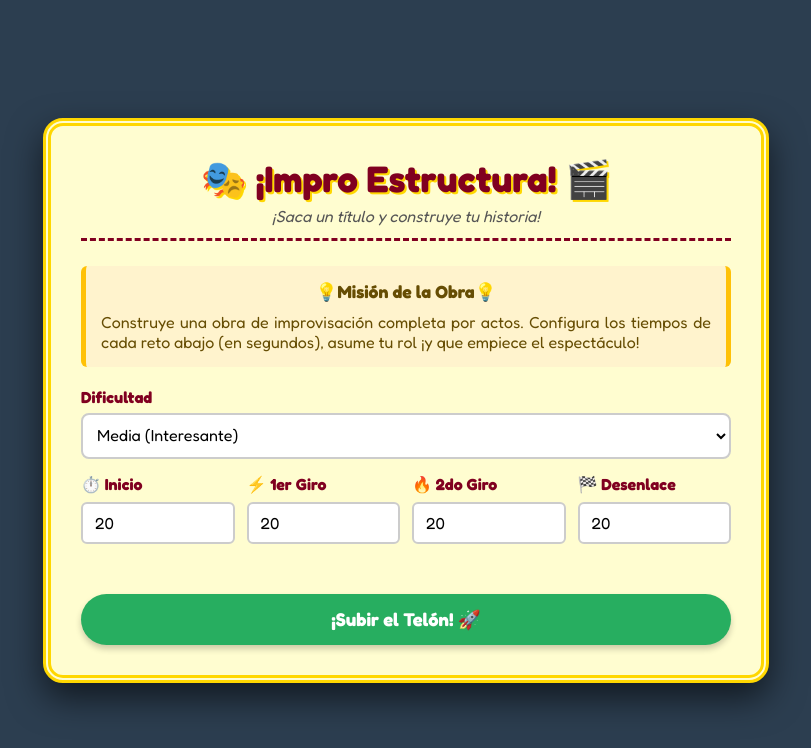
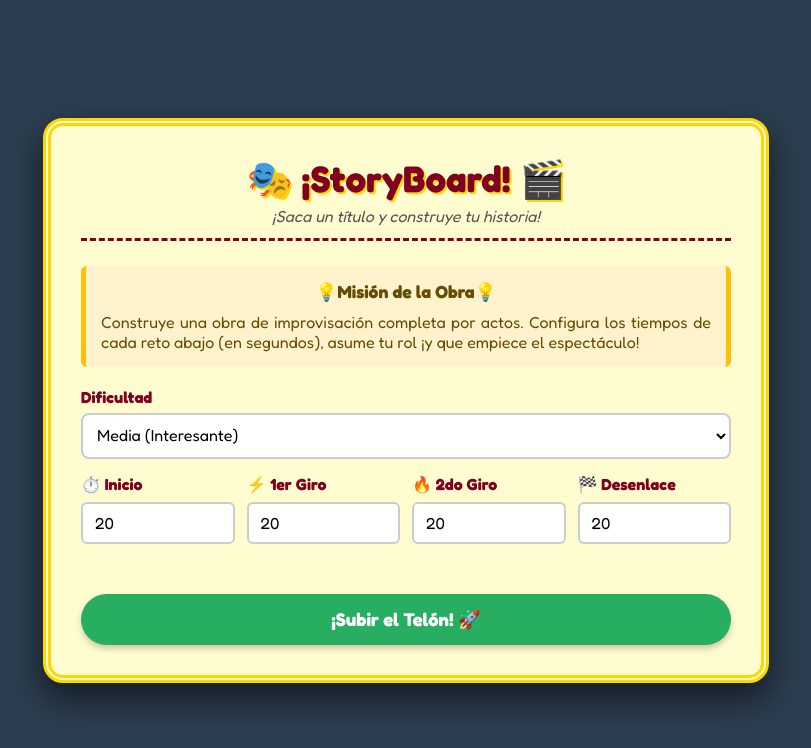
Before and after one commit to zoitrix/teatro, a Next.js app: page /impro-base in a window 1280 px wide. Shown: the top 748 px of the page, without its empty margins (234-1045 px from the left). Built offline with nearby package versions, Linux system fonts and the light colour scheme.

Commit message:
Update page.tsx

```diff
--- a/app/impro-base/page.tsx
+++ b/app/impro-base/page.tsx
@@ -502,7 +502,7 @@ Devuelve EXCLUSIVAMENTE un objeto JSON válido. No uses bloques markdown, no use
   return (
     <div className={styles.teatroContainer}>
       <header className={styles.teatroHeader}>
-        <h1>🎭 ¡Impro Estructura! 🎬</h1>
+        <h1>🎭 ¡StoryBoard! 🎬</h1>
         <p className={styles.subtitulo}>
           {pantalla === 'config' ? '¡Saca un título y construye tu historia!' : `Fase Actual: Acto de ${faseActual.toUpperCase()}`}
         </p>
```
